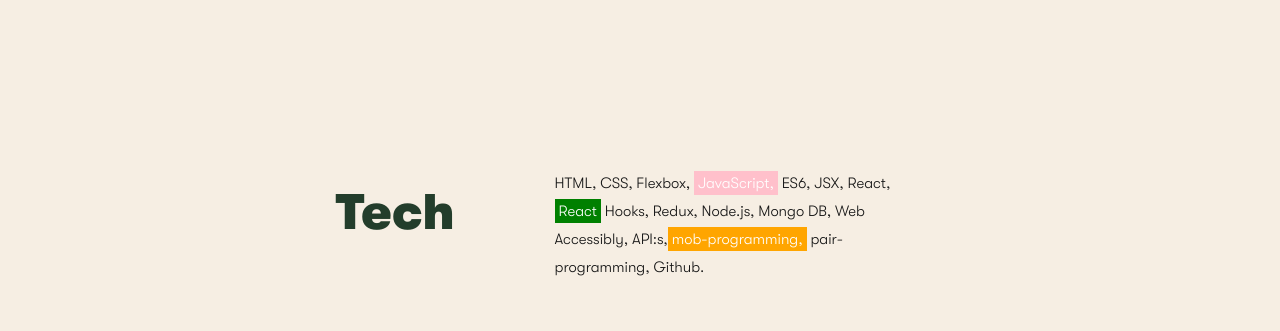
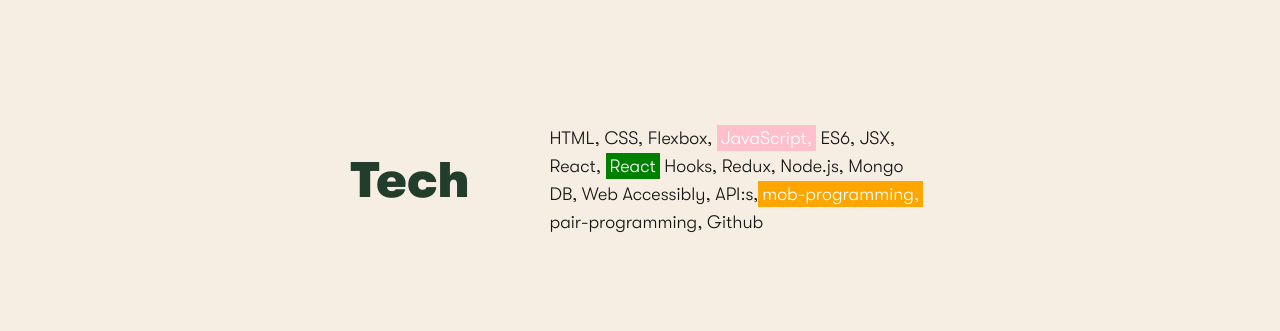
Before and after one commit to JohLeo/Portfolio, a React (Create React App) app: page / in a window 1280 px wide. Shown: the part 900-1231 px from the top of the page. Built offline with nearby package versions, Linux system fonts and the light colour scheme.

Commit message:
small changes in details, positions and vh

```diff
--- a/src/components/AllProjects/ProjectList.js
+++ b/src/components/AllProjects/ProjectList.js
@@ -25,7 +25,7 @@ export const ProjectStack = () => {
   return (
     <>
       <ProjectHead ref={projectsListRef}>
-        <Header>Projects</Header>
+        <Header margin="0 0 60px 0">Projects</Header>
       </ProjectHead>
 
       <div>
--- a/src/components/Personal/PersonalStyle.js
+++ b/src/components/Personal/PersonalStyle.js
@@ -119,9 +119,12 @@ export const Mail = styled.a`
   color: var(--fontColor);
   margin-top: 40px;
   text-decoration: none;
-  line-height: 30px;
+  line-height: 35px;
   &:hover {
       color: var(--Hover);
+      text-decoration: underline;
+      text-underline-offset: 3.5px;
+      text-decoration-thickness: 1.5px;
     }
 `
 
@@ -132,6 +135,9 @@ export const Phone = styled.a`
   text-decoration: none;
   &:hover {
       color: var(--Hover);
+      text-decoration: underline;
+      text-underline-offset: 3.5px;
+      text-decoration-thickness: 1.5px;
     }
 `
 
@@ -149,6 +155,7 @@ background-color: var(--footer);
     align-items: center;
     margin: 0;
     padding: 60px 20px 10px 20px;
+    height: 90vh;
   }
 `
 
--- a/src/components/lib/recomp.js
+++ b/src/components/lib/recomp.js
@@ -6,7 +6,7 @@ const Head1 = styled.h1`
   font-size: 50px;
   color: ${(props) => props.color || 'var(--greenHead)'};
   font-weight: 700;
-  margin: ${(props) => props.margin || '0 0 50px 0'};
+  margin: ${(props) => props.margin || '0 0 30px 0'};
 `;
 
 export const Header = ({ children, color, margin }) => {
--- a/src/components/skills.js
+++ b/src/components/skills.js
@@ -80,7 +80,7 @@ export const Item = styled.dd`
     line-height: 25px;
 
     @media (min-width: 668px) and (max-width: 1023px) {
-        line-height: 30px;
+        line-height: 35px;
     }
 
     @media (min-width: 1024px) {
--- a/src/components/tech.js
+++ b/src/components/tech.js
@@ -5,29 +5,26 @@ import { Header } from './lib/recomp';
 export const Container = styled.div`
 display: flex;
 flex-direction: column;
-height: 50vh;
+height: 70vh;
 align-items: center;
 text-align: center;
 background: var(--tech);
-padding: 100px 20px 30px 20px;
+justify-content: center;
 
 @media (min-width: 1024px) {
     display: flex;
     flex-direction: row;
-    justify-content: center;
     gap: 80px;
     text-align: left;
-    padding: 100px 20px 100px 20px;
   }
 `
 
 export const TechText = styled.p`
-  font-size: 15px;
+  font-size: 18px;
   color: var(--fontColormain);
   font-weight: 300;
   line-height: 28px;
-  padding-right: 10px;
-  margin: 50px 0 0 20px;
+  margin: 50px 0;
   max-width: 380px;
 `
 
@@ -50,14 +47,14 @@ export const TagMob = styled.span`
 export const TechStack = () => {
   return (
     <Container>
-      <Header margin="25px 0 0 0" color="var(--greenHead)">
+      <Header margin="15px 0">
         Tech
       </Header>
       <TechText>
         HTML, CSS, Flexbox, <TagJs>JavaScript,</TagJs> ES6,
         JSX, React, <TagReact>React</TagReact> Hooks, Redux,
         Node.js, Mongo DB, Web Accessibly, API:s,
-        <TagMob>mob-programming,</TagMob> pair-programming, Github.
+        <TagMob>mob-programming,</TagMob> pair-programming, Github
       </TechText>
 
     </Container>
--- a/src/index.css
+++ b/src/index.css
@@ -54,8 +54,8 @@ h2, h3 {
     --codeMore: #fbc57acb;
     --codeUp: #7afbb8b9;
 
-    --icons: #3c3b3b;
-    --Hover: #3A6447;
+    --icons: #2e2d2d;
+    --Hover: #233d2b;
 
 
     --demoBtn: #212a21;
```
